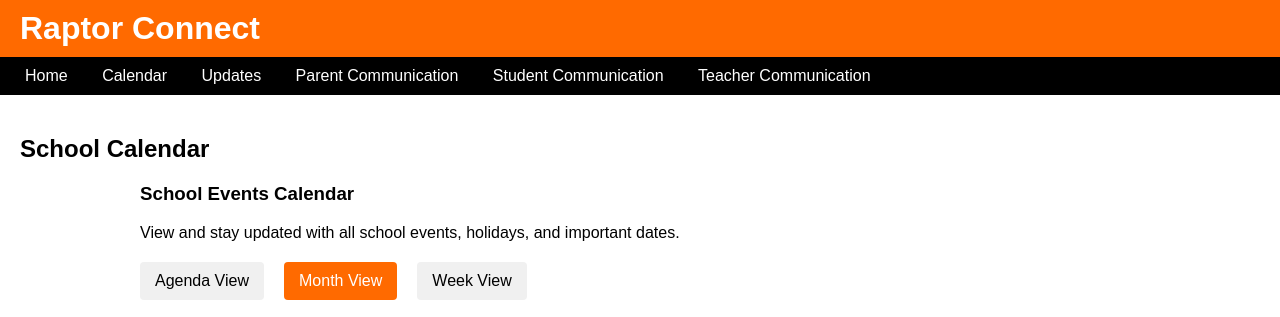
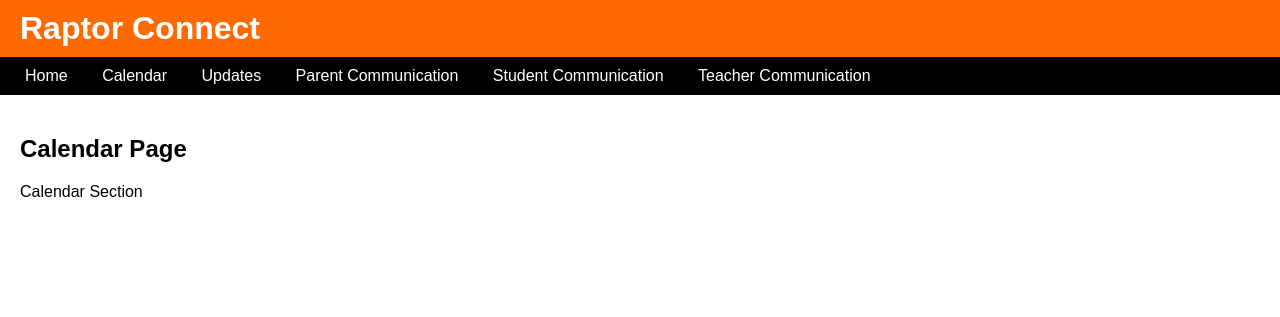
Before and after one commit to DarthMooMancer/ITExpoProject, a Flask app: template templates/calendar.html in a window 1280 px wide. Shown: the top 317 px of the page. Run offline with Flask 3, Linux system fonts and the light colour scheme; the template is opened without the code that fills it, so the values that code supplies are empty.

Commit message:
Fixed issues w/ calendar

```diff
--- a/templates/calendar.html
+++ b/templates/calendar.html
@@ -3,7 +3,7 @@
 <head>
     <meta charset="UTF-8">
     <meta name="viewport" content="width=device-width, initial-scale=1.0">
-    <title>Calendar - Raptor Connect Hub</title>
+    <title>Raptor Connect</title>
     <style>
         body {
             font-family: Arial, sans-serif;
@@ -39,64 +39,6 @@
             bottom: 0;
             width: 100%;
         }
-
-        /* Calendar Styles */
-        .calendar-container {
-            max-width: 1000px;
-            margin: 0 auto;
-        }
-
-        .calendar-header {
-            margin-bottom: 20px;
-        }
-
-        .calendar-description {
-            margin-bottom: 20px;
-        }
-
-        .calendar-embed {
-            width: 100%;
-            height: 600px;
-            border: none;
-            margin-bottom: 30px;
-        }
-
-        .calendar-options {
-            display: flex;
-            gap: 20px;
-            margin-bottom: 20px;
-        }
-
-        .calendar-option {
-            background-color: #f0f0f0;
-            padding: 10px 15px;
-            border-radius: 4px;
-            cursor: pointer;
-        }
-
-        .calendar-option.active {
-            background-color: #ff6a00;
-            color: white;
-        }
-
-        .upcoming-events {
-            margin-top: 30px;
-        }
-
-        .event-list {
-            list-style-type: none;
-            padding: 0;
-        }
-
-        .event-item {
-            padding: 10px;
-            border-bottom: 1px solid #eee;
-        }
-
-        .event-date {
-            font-weight: bold;
-            color: #ff6a00;
-        }
     </style>
 </head>
 <body>
@@ -112,57 +54,14 @@
         <a href="teacher_communication.html">Teacher Communication</a>
     </nav>
     <main>
-        <section id="calendar">
-            <h2>School Calendar</h2>
+        <section id="about">
+            <h2>Calendar Page</h2>
+            <p>Calendar Section</p>
+        </section>
 
-            <div class="calendar-container">
-                <div class="calendar-header">
-                    <h3>School Events Calendar</h3>
-                    <p class="calendar-description">View and stay updated with all school events, holidays, and important dates.</p>
-                </div>
-
-                <div class="calendar-options">
-                    <div class="calendar-option">Agenda View</div>
-                    <div class="calendar-option active">Month View</div>
-                    <div class="calendar-option">Week View</div>
-                </div>
-
-                <!-- Embedded Google Calendar -->
-                <iframe
-                    src="https://calendar.google.com/calendar/embed?src=example%40gmail.com&ctz=America%2FNew_York&mode=MONTH&showTitle=0&showNav=1&showDate=1&showPrint=0&showTabs=1&showCalendars=0&showTz=0&height=600"
-                    class="calendar-embed"
-                    frameborder="0"
-                    scrolling="no">
-                </iframe>
-            </div>
-        </section>
     </main>
     <footer>
         <p>&copy; 2025 Raptor Connect | All Rights Reserved</p>
     </footer>
-
-    <script>
-        // Simple script to handle calendar view options
-        document.addEventListener('DOMContentLoaded', function() {
-            const options = document.querySelectorAll('.calendar-option');
-            const iframe = document.querySelector('.calendar-embed');
-
-            options.forEach(option => {
-                option.addEventListener('click', function() {
-                    // Remove active class from all options
-                    options.forEach(opt => opt.classList.remove('active'));
-
-                    // Add active class to clicked option
-                    this.classList.add('active');
-
-                    // Update iframe src based on selected view
-                    const view = this.textContent.trim().toLowerCase().replace(' view', '');
-                    const currentSrc = iframe.src;
-                    const newSrc = currentSrc.replace(/mode=[A-Z]+/, `mode=${view.toUpperCase()}`);
-                    iframe.src = newSrc;
-                });
-            });
-        });
-    </script>
 </body>
 </html>
--- a/templates/updates.html
+++ b/templates/updates.html
@@ -9,6 +9,9 @@
             font-family: Arial, sans-serif;
             margin: 0;
             padding: 0;
+            min-height: 100vh;
+            display: flex;
+            flex-direction: column;
         }
         header {
             background-color: #ff6a00;
@@ -29,14 +32,13 @@
         }
         main {
             padding: 20px;
+            flex: 1;
         }
         footer {
             background-color: #333;
             color: white;
             text-align: center;
             padding: 10px 0;
-            position: absolute;
-            bottom: 0;
             width: 100%;
         }
 
```
Also changed, not shown: templates/index.html (+0 -17 lines).
